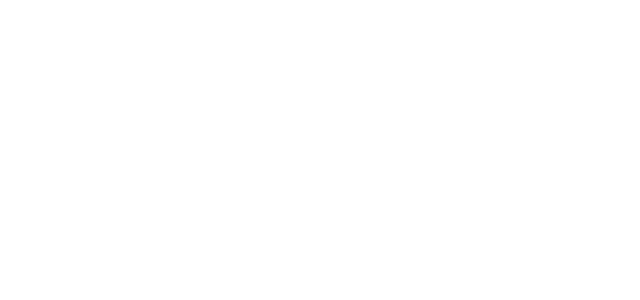
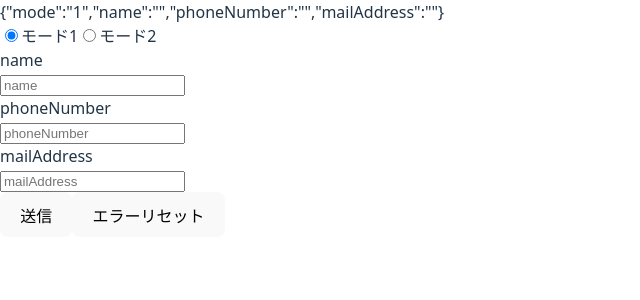
Before and after one commit to rx21js6/learn-vite-react-20250302, a React (Vite) app: page /customUniSchemaForm in a window 1280 px wide. Before the commit this address had no page. Shown: the top 300 px of the page, without its empty margins (0-640 px from the left). Built offline with nearby package versions, Linux system fonts and the light colour scheme.

Commit message:
ルール統合

```diff
--- a/src/components/pages/CustomForm.tsx
+++ b/src/components/pages/CustomDevidedSchemaForm.tsx
@@ -25,7 +25,7 @@
 export type FormDataMode1 = z.infer<typeof schemaMode1>
 export type FormDataMode2 = z.infer<typeof schemaMode2>
 
-export const CustomForm: React.FC = () => {
+export const CustomDevidedSchemaForm: React.FC = () => {
   const [mode, setMode] = useState('1')
 
   const defaultValues = {
--- /dev/null
+++ b/src/components/pages/CustomUniSchemaForm.tsx
@@ -0,0 +1,133 @@
+import { z } from 'zod'
+import { CustomErrorField } from '../parts/CustomErrorField'
+import { useForm } from 'react-hook-form'
+import { zodResolver } from '@hookform/resolvers/zod'
+import { useState } from 'react'
+
+const unifiedSchema = z
+  .object({
+    mode: z.enum(['1', '2']),
+    name: z.string().min(1, '名前は必須です'),
+    phoneNumber: z.string().optional(),
+    mailAddress: z.string().optional(),
+  })
+  .refine(
+    (data) => {
+      if (data.mode === '1') {
+        return data.phoneNumber && data.phoneNumber.trim() !== ''
+      }
+      return true
+    },
+    {
+      path: ['phoneNumber'],
+      message: '電話番号は必須です（モード1）',
+    }
+  )
+  .refine(
+    (data) => {
+      if (data.mode === '2') {
+        return data.mailAddress && data.mailAddress.trim() !== ''
+      }
+      return true
+    },
+    {
+      path: ['mailAddress'],
+      message: 'メールアドレスは必須です（モード2）',
+    }
+  )
+  .refine(
+    (data) => {
+      if (data.mode === '2' && data.mailAddress) {
+        return /^[^\s@]+@[^\s@]+\.[^\s@]+$/.test(data.mailAddress)
+      }
+      return true
+    },
+    {
+      path: ['mailAddress'],
+      message: '正しいメールアドレスを入力してください',
+    }
+  )
+export type FormData = z.infer<typeof unifiedSchema>
+
+export const CustomUniSchemaForm: React.FC = () => {
+  const [mode, setMode] = useState('1')
+
+  const form = useForm<z.infer<typeof unifiedSchema>>({
+    mode: 'onBlur',
+    reValidateMode: 'onBlur',
+    resolver: zodResolver(unifiedSchema),
+    defaultValues: {
+      mode: '1',
+      name: '',
+      phoneNumber: '',
+      mailAddress: '',
+    },
+  })
+
+  const onModeChange = (event: React.ChangeEvent<HTMLInputElement>) => {
+    console.log('モード変更:', event.target.value)
+    setMode(event.target.value)
+    form.setValue('mode', event.target.value as '1' | '2')
+  }
+  const onSubmit = (formData: FormData) => {
+    console.log('正常:', formData)
+  }
+  const onError = (errors: unknown) => {
+    console.log('エラー:', errors)
+  }
+
+  return (
+    <div>
+      <div>{JSON.stringify(form.watch())}</div>
+      <div>
+        <label>
+          <input
+            type="radio"
+            checked={mode === '1'}
+            onChange={onModeChange}
+            value="1"
+          />
+          モード1
+        </label>
+        <label>
+          <input
+            type="radio"
+            checked={mode === '2'}
+            onChange={onModeChange}
+            value="2"
+          />
+          モード2
+        </label>
+      </div>
+      <form onSubmit={form.handleSubmit(onSubmit, onError)}>
+        <CustomErrorField
+          title={'name'}
+          placeholder={'name'}
+          form={form}
+          name={'name'}
+        />
+        <CustomErrorField
+          title={'phoneNumber'}
+          placeholder={'phoneNumber'}
+          form={form}
+          name={'phoneNumber'}
+        />
+        <CustomErrorField
+          title={'mailAddress'}
+          placeholder={'mailAddress'}
+          form={form}
+          name={'mailAddress'}
+        />
+        <button type="submit">送信</button>
+        <button
+          type="button"
+          onClick={() => {
+            form.clearErrors()
+          }}
+        >
+          エラーリセット
+        </button>
+      </form>
+    </div>
+  )
+}
--- a/src/components/pages/Main.tsx
+++ b/src/components/pages/Main.tsx
@@ -61,10 +61,20 @@
             <a
               href="#"
               onClick={() => {
-                navigate('/customForm')
+                navigate('/customDevidedSchemaForm')
               }}
             >
-              /customForm
+              /customDevidedSchemaForm
+            </a>
+          </li>
+          <li>
+            <a
+              href="#"
+              onClick={() => {
+                navigate('/customUniSchemaForm')
+              }}
+            >
+              /customUniSchemaForm
             </a>
           </li>
         </ul>
--- a/src/components/parts/CustomErrorField.tsx
+++ b/src/components/parts/CustomErrorField.tsx
@@ -1,17 +1,12 @@
 import { FieldValues, useForm } from 'react-hook-form'
 
 import { Path } from 'react-hook-form'
-import { FormDataMode1, FormDataMode2 } from '../pages/CustomForm'
 
-export type CustomErrorFieldProps<
-  TFieldValues extends FieldValues = Record<string, unknown>,
-> = {
+type CustomErrorFieldProps<TFieldValues extends FieldValues> = {
   title: string
   name: Path<TFieldValues>
   placeholder: string
-  form:
-    | ReturnType<typeof useForm<FormDataMode1>>
-    | ReturnType<typeof useForm<FormDataMode2>>
+  form: ReturnType<typeof useForm<TFieldValues>>
 }
 export const CustomErrorField = <TFieldValues extends FieldValues>(
   props: CustomErrorFieldProps<TFieldValues>
@@ -26,7 +21,10 @@
         <input type="text" placeholder={placeholder} {...form.register(name)} />
       </div>
       <div className="customErrorFieldError">
-        {(form.formState.errors[name]?.message as string) ?? ''}
+        {(form.formState.errors[name as keyof TFieldValues] &&
+          (form.formState.errors[name as keyof TFieldValues]
+            ?.message as string)) ??
+          ''}
       </div>
     </div>
   )
--- a/src/routes.tsx
+++ b/src/routes.tsx
@@ -7,7 +7,8 @@
 import Main from './components/pages/Main'
 import Hello4 from './components/pages/Hello4'
 import FormPage from './components/pages/FormPage'
-import { CustomForm } from './components/pages/CustomForm'
+import { CustomDevidedSchemaForm } from './components/pages/CustomDevidedSchemaForm'
+import { CustomUniSchemaForm } from './components/pages/CustomUniSchemaForm'
 
 const AppRoutes: React.FC = () => {
   return (
@@ -20,7 +21,11 @@
       <Route path="/formPage" element={<FormPage />} />
       <Route path="/error" element={<ErrorPage />} />
       <Route path="/success" element={<div>Success Page</div>} />
-      <Route path="/customForm" element={<CustomForm />} />
+      <Route
+        path="/customDevidedSchemaForm"
+        element={<CustomDevidedSchemaForm />}
+      />
+      <Route path="/customUniSchemaForm" element={<CustomUniSchemaForm />} />
     </Routes>
   )
 }
```
